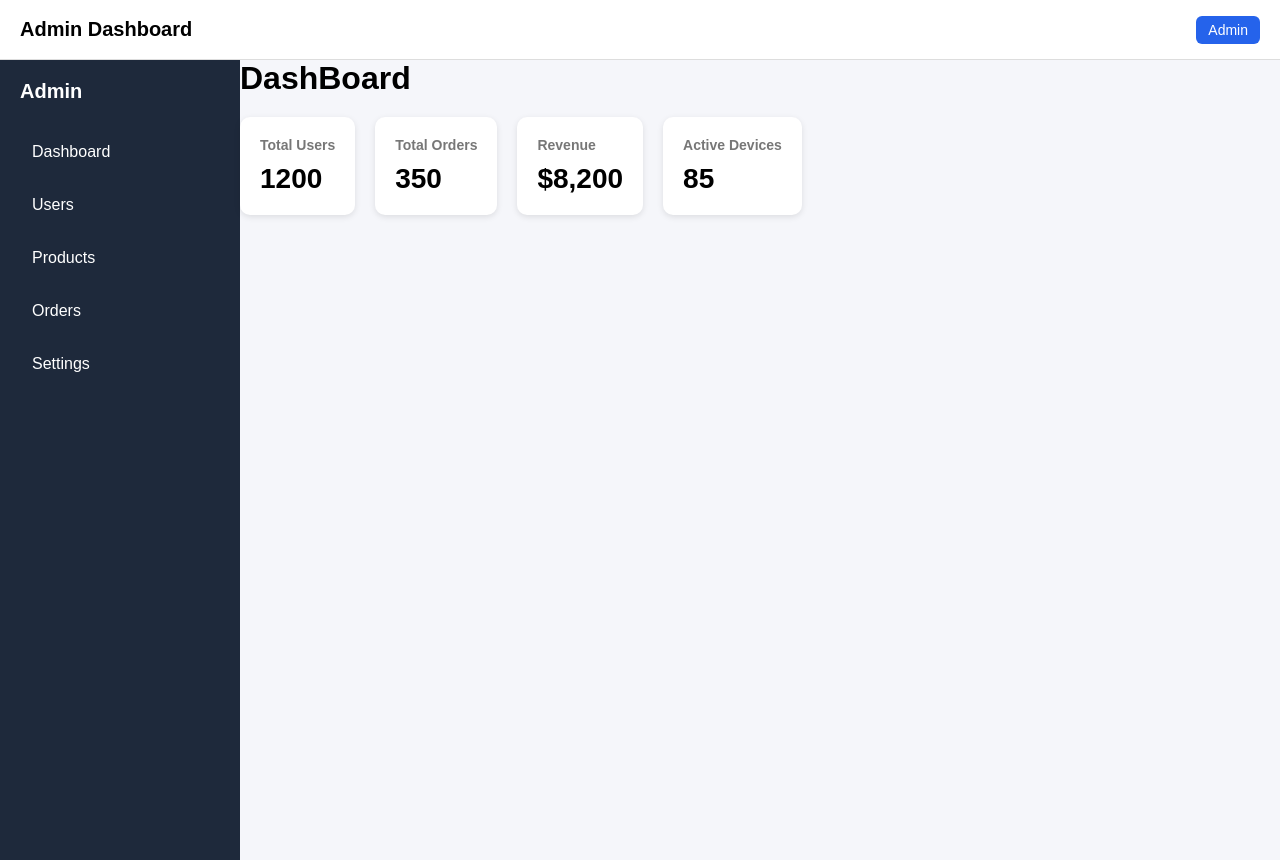
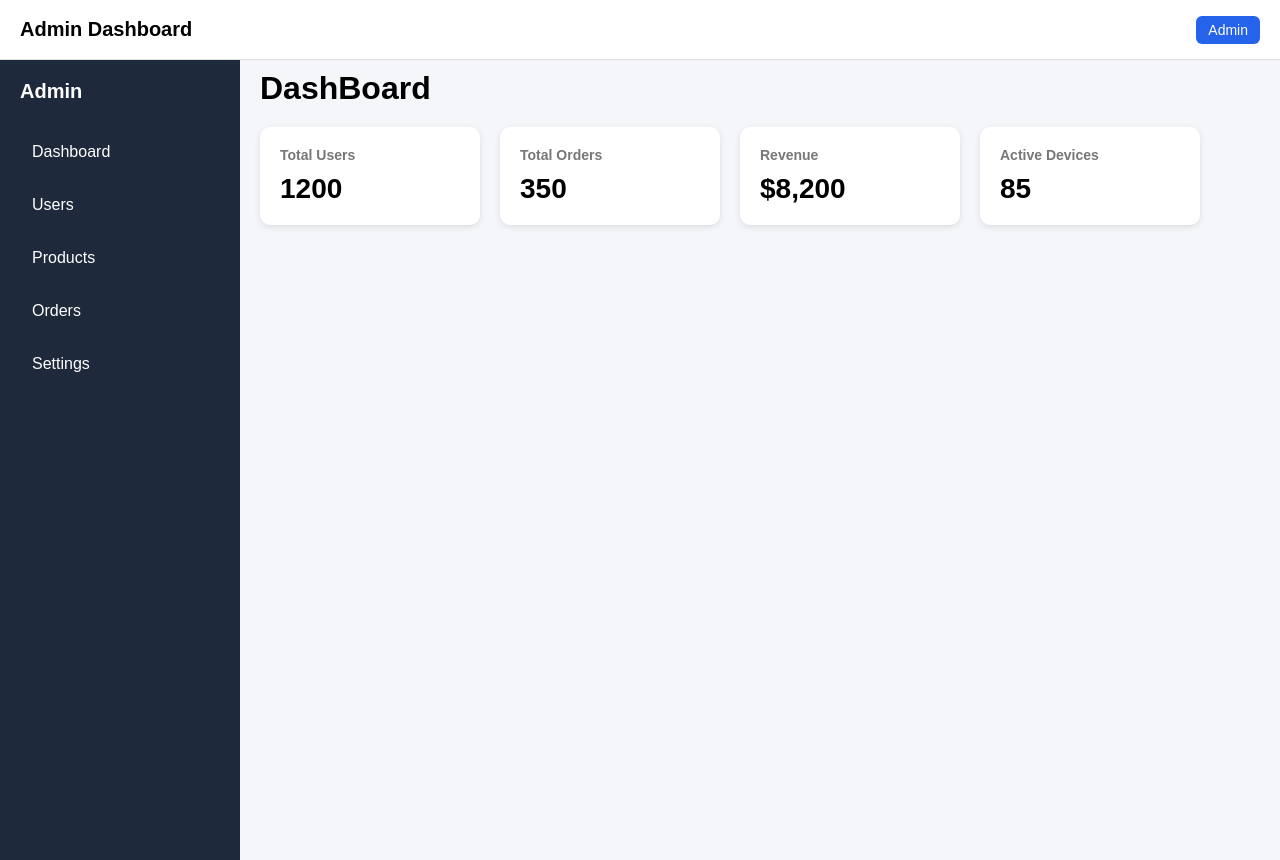
Before and after one commit to OmKhandale05/admin-dashboard, a React (Vite) app: page / in a window 1280 px wide. Built offline with nearby package versions, Linux system fonts and the light colour scheme.

Commit message:
Feature: Add dashboard layout with statcard

```diff
--- a/src/styles/Dashboard.css
+++ b/src/styles/Dashboard.css
@@ -4,3 +4,6 @@
     gap: 20px;
     flex-wrap: wrap;
 }
+h1{
+    margin-top: 10px;
+}
--- a/src/styles/Sidebar.css
+++ b/src/styles/Sidebar.css
@@ -4,6 +4,7 @@
     background: #1e293b;
     color: white;
     padding: 20px;
+    margin-right: 20px;
 }
 
 .sidebar-title{
--- a/src/styles/StatCard.css
+++ b/src/styles/StatCard.css
@@ -3,6 +3,8 @@
     padding: 20px;
     border-radius: 10px;
     box-shadow: 0 2px 6px rgba(0, 0, 0, 0.1);
+    width: 220px;
+    transition: 0.2s;
 }
 
 .stat-title{
@@ -15,3 +17,8 @@
     font-weight: bold;
     margin-top: 10px;
 }
+
+.stat-card:hover{
+    transform: translateY(-3px);
+    box-shadow: 0 6px 15px rgba(0, 0, 0, 0.15);
+}
```
